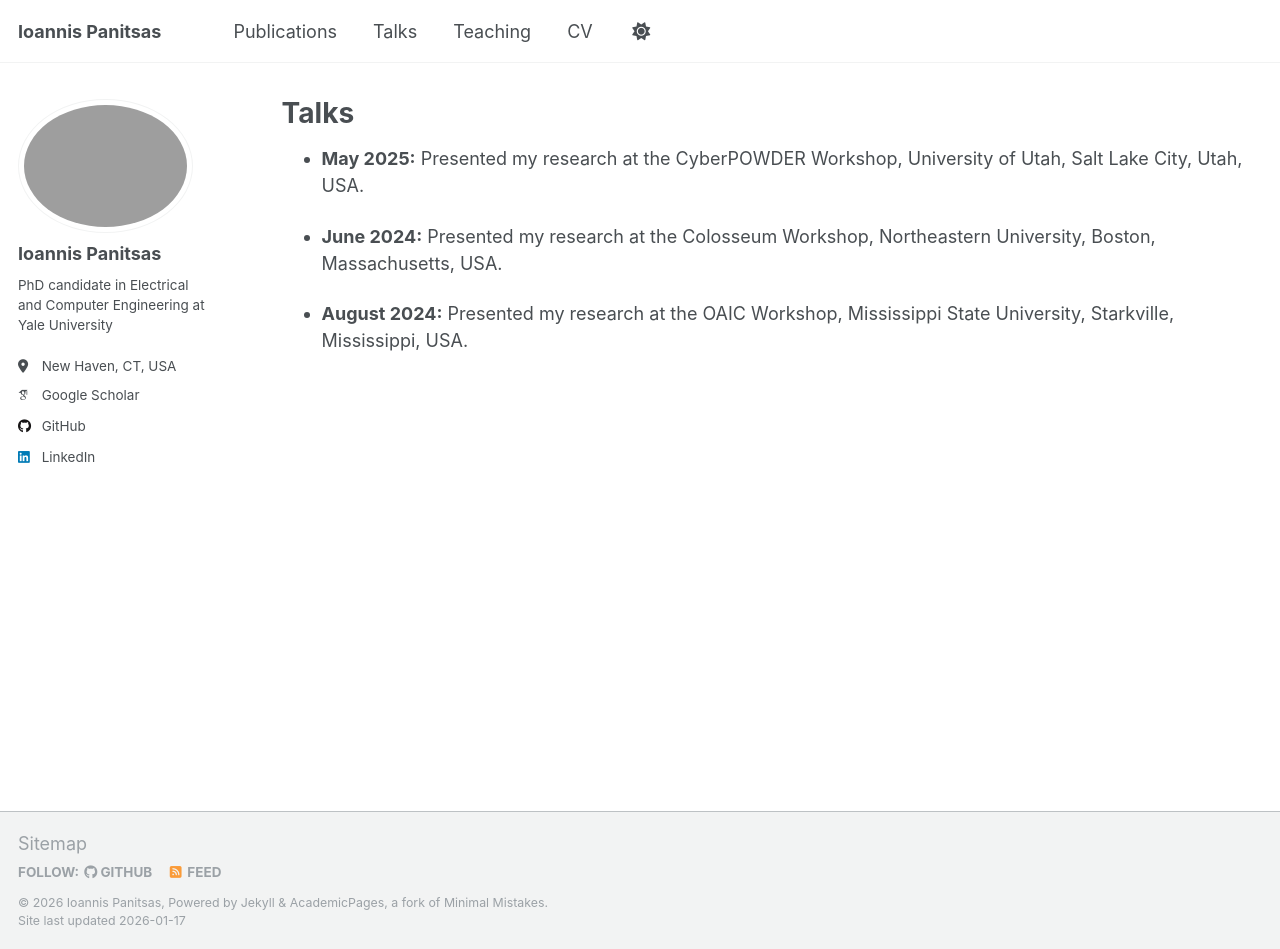
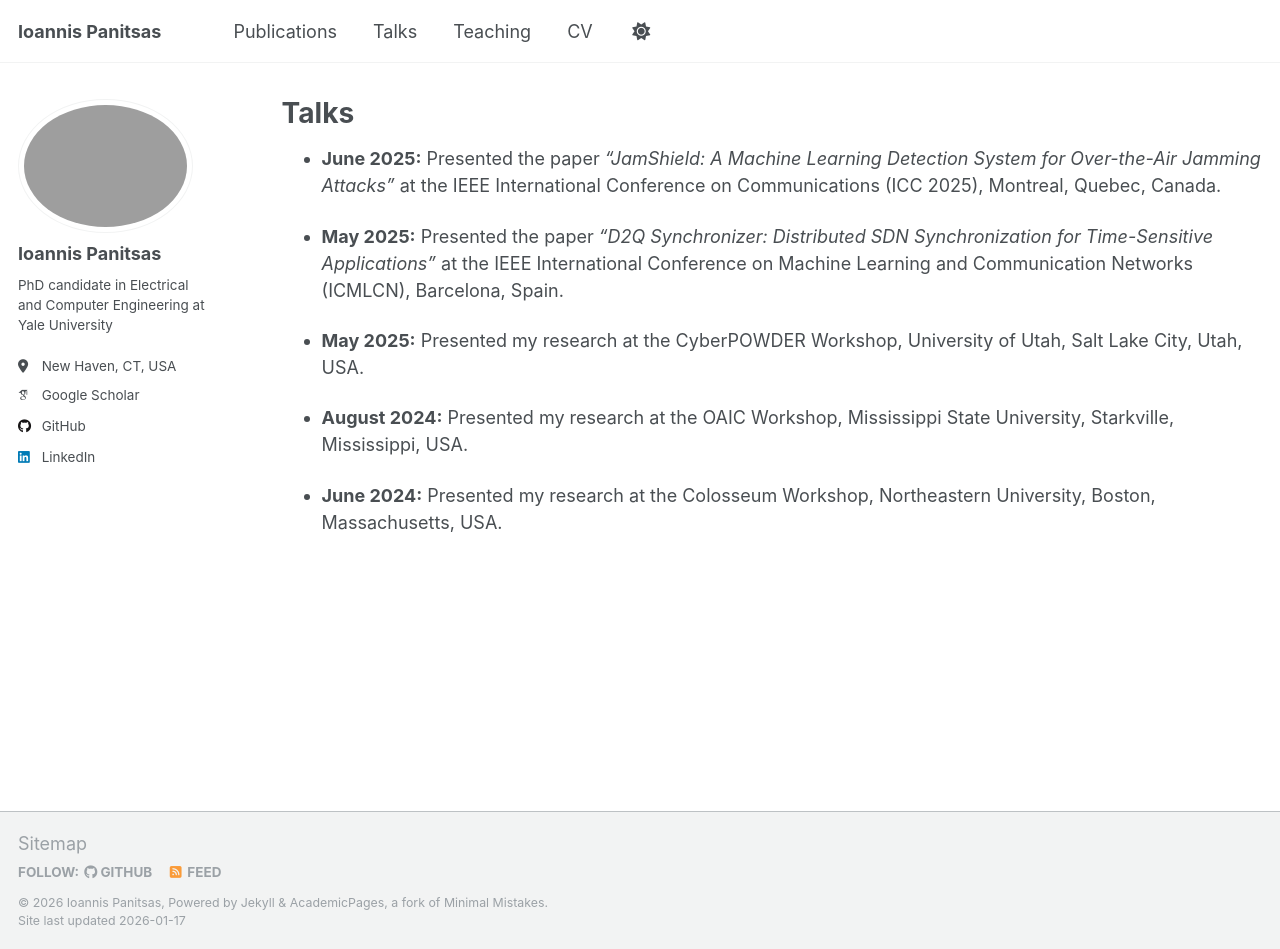
Before and after one commit to panitsasi/panitsasi.github.io, a Jekyll site: the page built from _pages/talks.md, in a window 1280 px wide and 949 px high. Built offline with Jekyll 4.4.1, drawn with Linux system fonts in a browser that asks for light colours; some web fonts are replaced.

Commit message:
Update talks.md

```diff
--- a/_pages/talks.md
+++ b/_pages/talks.md
@@ -4,8 +4,14 @@ title: "Talks"
 permalink: /talks/
 author_profile: true
 ---
+
+
+* **June 2025:** Presented the paper *“JamShield: A Machine Learning Detection System for Over-the-Air Jamming Attacks”* at the IEEE International Conference on Communications (ICC 2025), Montreal, Quebec, Canada.
+
+* **May 2025:** Presented the paper *“D2Q Synchronizer: Distributed SDN Synchronization for Time-Sensitive Applications”* at the IEEE International Conference on Machine Learning and Communication Networks (ICMLCN), Barcelona, Spain.
+
 * **May 2025:** Presented my research at the CyberPOWDER Workshop, University of Utah, Salt Lake City, Utah, USA.
 
+* **August 2024:** Presented my research at the OAIC Workshop, Mississippi State University, Starkville, Mississippi, USA.
+
 * **June 2024:** Presented my research at the Colosseum Workshop, Northeastern University, Boston, Massachusetts, USA.
-
-* **August 2024:** Presented my research at the OAIC Workshop, Mississippi State University, Starkville, Mississippi, USA.
```
